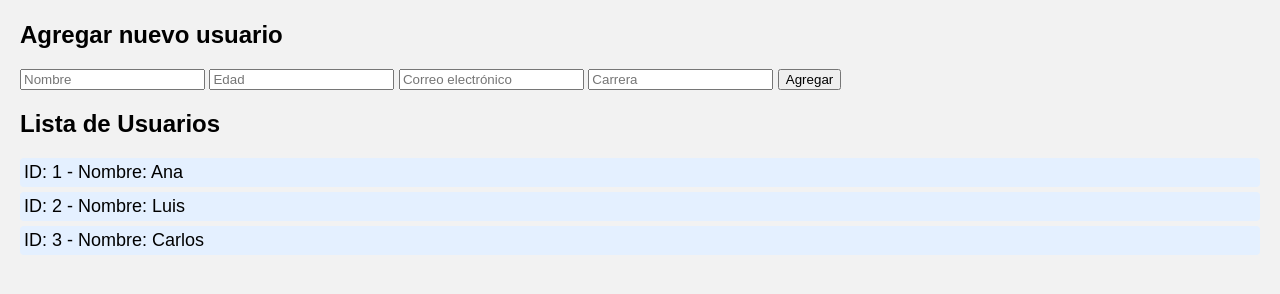
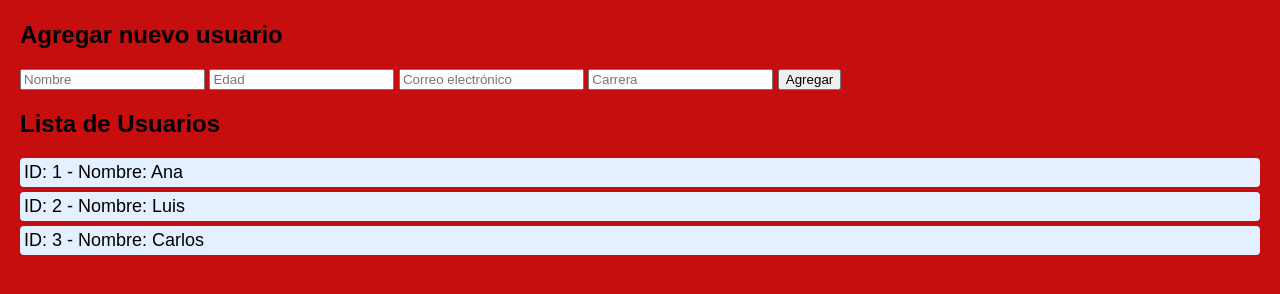
Before and after one commit to chinadf421/ProyectoArray, a plain HTML site: page index.html in a window 1280 px wide. Drawn offline with Linux system fonts and the light colour scheme.

Commit message:
añadir últimos cambios

```diff
--- a/style.css
+++ b/style.css
@@ -1,7 +1,7 @@
 body {
    font-family: Arial, sans-serif;
   margin: 20px;
-   background-color: #f2f2f2;
+   background-color: #c70e0e;
 }
 ul {
    margin-top: 20px;
```
